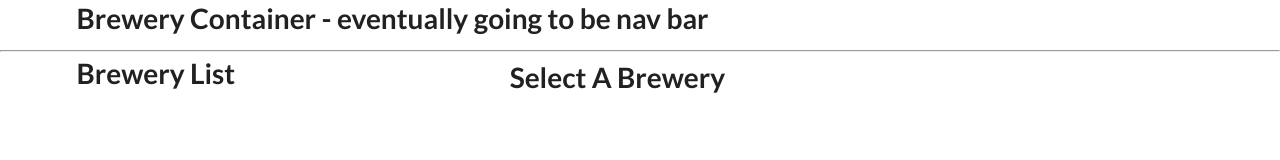
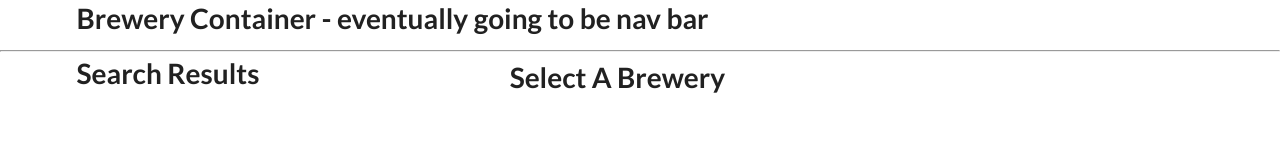
Before and after one commit to builtbyjosh/tipsy_review_react_v2, a React (Create React App) app: page / in a window 1280 px wide. Shown: the top 160 px of the page. Built offline with nearby package versions, Linux system fonts and the light colour scheme; no server answers.

Commit message:
changed components to work on search bar

```diff
--- a/src/components/App.js
+++ b/src/components/App.js
@@ -9,8 +9,8 @@ import SearchContainer from './SearchContainer'
         <h1 className='ui container'>Brewery Container - eventually going to be nav bar</h1>
       <hr />
       <div className="ui container grid">
-        <BreweryContainer />
-        {/* <SearchContainer /> */}
+        {/* <BreweryContainer /> */}
+        <SearchContainer />
       </div>
       </div>
     )
```
